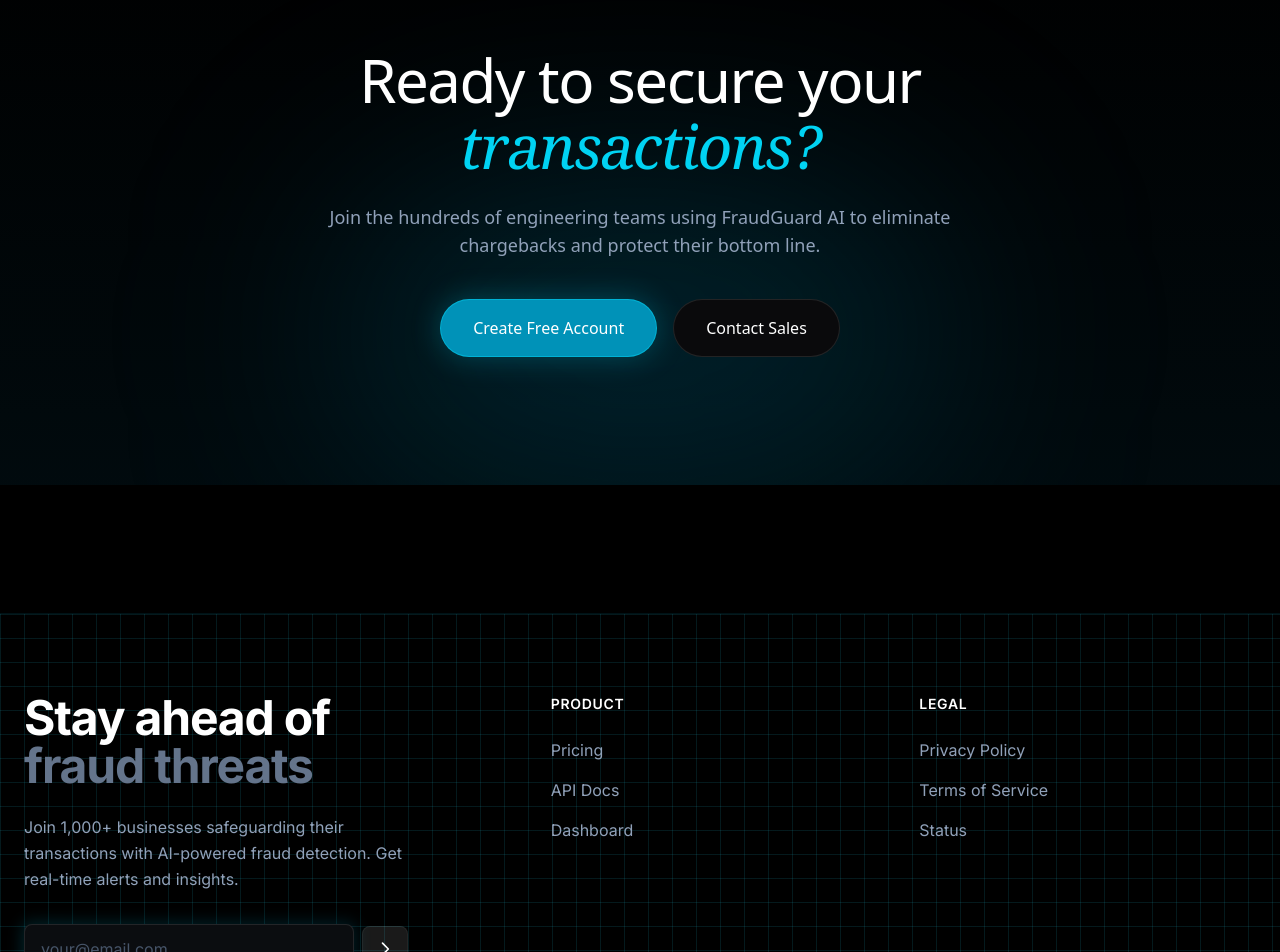
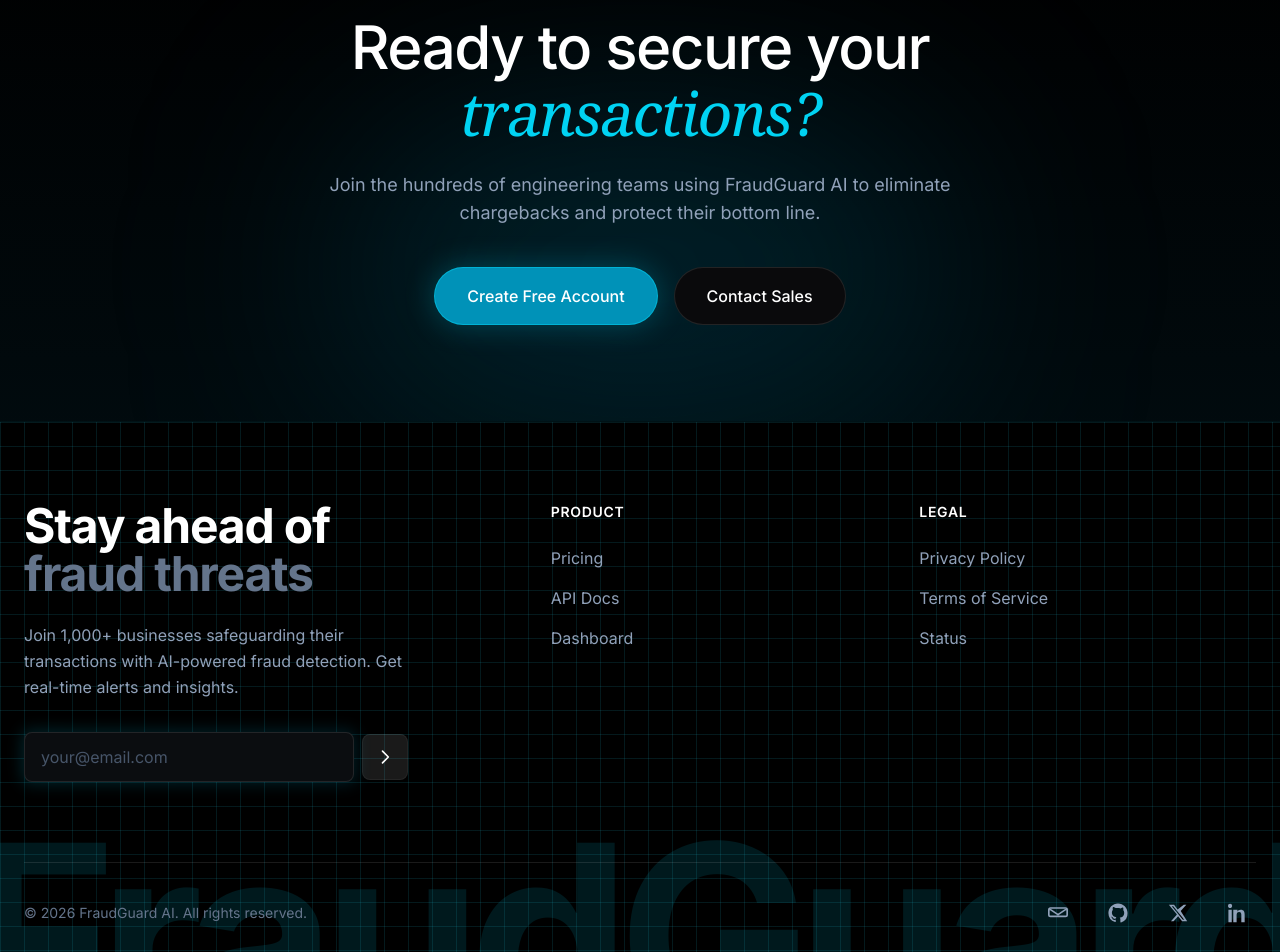
Before and after one commit to 3hal0n/fraud-guard-ai, a Next.js app in the folder frontend/: page / in a window 1280 px wide. Shown: the part 5760-6712 px from the top of the page. Built offline with nearby package versions, Linux system fonts and the light colour scheme; no server answers.

Commit message:
ref: blend footer with final faq

```diff
--- a/frontend/src/app/page.tsx
+++ b/frontend/src/app/page.tsx
@@ -6,7 +6,6 @@
 import HowItWorks from "@/components/HowItWorks";
 import Integrations from "@/components/Integrations";
 import FAQ from "@/components/FAQ";
-import FinalCTA from "@/components/FinalCTA";
 
 type CardData = {
   title: string;
@@ -431,9 +430,7 @@
       <FAQ />
 
       {/* --- FINAL CTA --- */}
-      <div id="final-cta">
-        <FinalCTA />
-      </div>
+      <div id="final-cta" />
     </div>
   );
 }
--- a/frontend/src/components/FinalCTA.tsx
+++ b/frontend/src/components/FinalCTA.tsx
@@ -5,7 +5,7 @@
 
 export default function FinalCTA() {
   return (
-    <section className="relative py-32 bg-black overflow-hidden border-t border-white/5">
+    <section className="relative py-24 bg-black overflow-hidden">
       {/* Background Gradients & Glows */}
       <div className="absolute inset-0 bg-gradient-to-b from-transparent to-cyan-950/20 pointer-events-none" />
       <div className="absolute bottom-0 left-1/2 -translate-x-1/2 w-[600px] h-[300px] bg-cyan-600/20 blur-[120px] rounded-full pointer-events-none" />
--- a/frontend/src/components/Footer.tsx
+++ b/frontend/src/components/Footer.tsx
@@ -2,6 +2,7 @@
 
 import Link from "next/link";
 import { motion } from "framer-motion";
+import FinalCTA from "@/components/FinalCTA";
 import { usePathname } from "next/navigation";
 
 export default function Footer() {
@@ -21,7 +22,10 @@
   ];
 
   return (
-    <footer className="relative mt-16 sm:mt-24 md:mt-32 w-full bg-black border-t border-cyan-500/10 overflow-hidden">
+    <>
+      {pathname === "/" && <FinalCTA />}
+
+      <footer className="relative mt-0 sm:mt-0 md:mt-0 w-full bg-black border-t border-cyan-500/10 overflow-hidden">
       {/* Background Texture (Subtle Grid) */}
       <div className="absolute inset-0 bg-[linear-gradient(to_right,#22d3ee1f_1px,transparent_1px),linear-gradient(to_bottom,#22d3ee1f_1px,transparent_1px)] bg-[size:24px_24px] pointer-events-none" />
 
@@ -128,6 +132,7 @@
         </h1>
       </div>
     </footer>
+    </>
   );
 }
 
```
